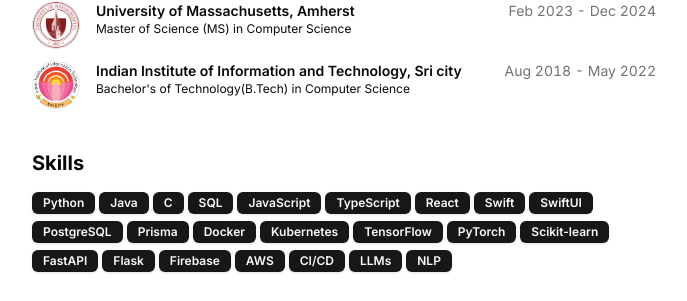
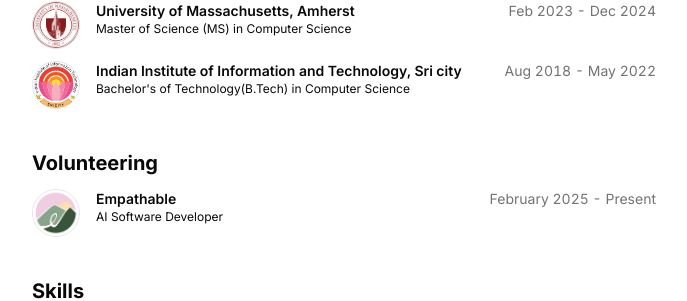
Before and after one commit to klakshmideepthi/portfolio, a Next.js app: page / in a window 1280 px wide. Shown: the part 1000-1301 px from the top of the page, without its empty margins (296-983 px from the left). Built offline with nearby package versions, Linux system fonts and the light colour scheme.

Commit message:
add volunteering section with Empathable experience and related details

```diff
--- a/src/app/page.tsx
+++ b/src/app/page.tsx
@@ -99,6 +99,31 @@ export default function Page() {
                 title={education.school}
                 subtitle={education.degree}
                 period={`${education.start} - ${education.end}`}
+              />
+            </BlurFade>
+          ))}
+        </div>
+      </section>
+      <section id="volunteering">
+        <div className="flex min-h-0 flex-col gap-y-3">
+          <BlurFade delay={BLUR_FADE_DELAY * 8.5}>
+            <h2 className="text-xl font-bold">Volunteering</h2>
+          </BlurFade>
+          {DATA.volunteering.map((vol, id) => (
+            <BlurFade
+              key={vol.organization}
+              delay={BLUR_FADE_DELAY * 8.7 + id * 0.05}
+            >
+              <ResumeCard
+                key={vol.organization}
+                logoUrl="/empathable.jpeg"
+                altText={vol.organization}
+                title={vol.organization}
+                subtitle={vol.title}
+                href={vol.href}
+                badges={vol.badges}
+                period={`${vol.start} - ${vol.end}`}
+                description={vol.description}
               />
             </BlurFade>
           ))}
--- a/src/data/resume.tsx
+++ b/src/data/resume.tsx
@@ -152,6 +152,19 @@ export const DATA = {
       end: "May 2022",
     },
   ],
+  volunteering: [
+    {
+      organization: "Empathable",
+      href: "https://empathable.com", // You may want to update this URL
+      badges: [],
+      location: "Remote",
+      title: "AI Software Developer",
+      start: "February 2025",
+      end: "Present",
+      description:
+        "Built a HIPAA-compliant, voice-driven patient simulator: a React 18 + TypeScript front end streams WebRTC audio to a Python/FastAPI backend that blends Whisper ASR, GPT-4o dialogue, and neural TTS, letting clinicians rehearse doctor-patient conversations in real time. Implemented an NLP scoring engine that rates each exchange on empathy, clarity, and diagnostic accuracy and returns tailored coaching; a 15-resident pilot lifted simulated patient-satisfaction scores 25%. Integrated FHIR‑based APIs, single‑sign‑on, and multilingual/accessibility features, cutting standardized actor training costs ~40% and surfacing department‑level dashboards tied to HCAHPS patient-experience metrics."
+    }
+  ],
   projects: [
     {
       title: "Neovie",
```
Also changed, not shown: public/empathable.jpeg (added).
